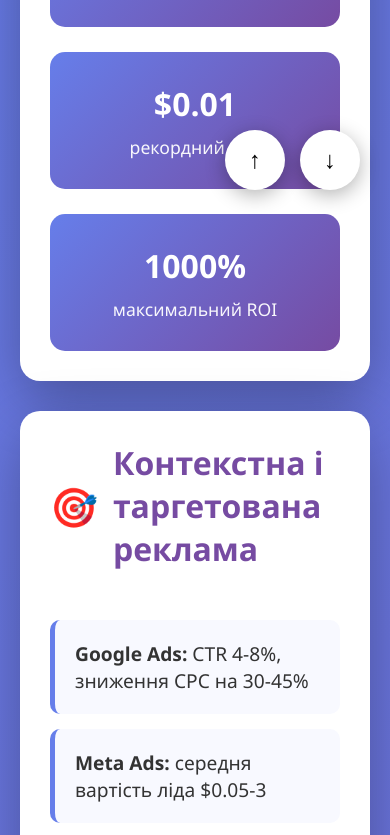
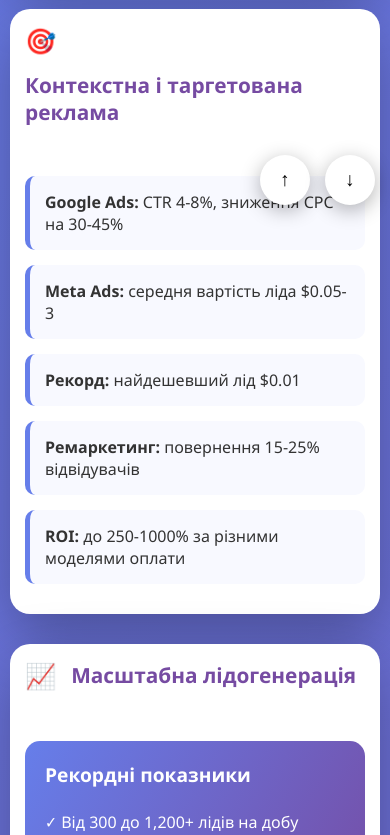
Before and after one commit to shturmak/resume, a plain HTML site: page index.html in a window 390 px wide. Shown: the part 624-1459 px from the top of the page. Drawn offline with Linux system fonts and the light colour scheme.

Commit message:
Refactor CSS styles for responsive design
Adjusted various font sizes and paddings for better responsiveness across different screen sizes.

```diff
--- a/index.html
+++ b/index.html
@@ -200,19 +200,100 @@
 
         @media (max-width: 768px) {
             .slide {
-                padding: 30px;
+                padding: 20px;
+                min-height: auto;
             }
 
             .slide h1 {
-                font-size: 2.5em;
+                font-size: 1.8em;
+                line-height: 1.2;
+                word-wrap: break-word;
             }
 
             .slide h2 {
-                font-size: 2em;
+                font-size: 1.5em;
+                line-height: 1.3;
+                flex-wrap: wrap;
+            }
+
+            .slide h3 {
+                font-size: 1.3em;
+            }
+
+            .subtitle {
+                font-size: 1.1em;
             }
 
             .metric-value {
-                font-size: 2em;
+                font-size: 1.8em;
+            }
+
+            .metric-label {
+                font-size: 0.95em;
+            }
+
+            .metric-card {
+                padding: 20px;
+            }
+
+            .achievements li {
+                padding: 15px;
+                font-size: 1em;
+            }
+
+            .skill-tag {
+                padding: 10px 18px;
+                font-size: 0.95em;
+            }
+
+            .highlight {
+                padding: 20px;
+            }
+
+            .highlight h3 {
+                font-size: 1.2em;
+            }
+
+            .highlight p {
+                font-size: 1em !important;
+            }
+
+            .metrics-grid {
+                grid-template-columns: 1fr;
+                gap: 15px;
+            }
+
+            .navigation {
+                bottom: 15px;
+                right: 15px;
+            }
+
+            .nav-btn {
+                width: 50px;
+                height: 50px;
+                font-size: 1.2em;
+            }
+        }
+
+        @media (max-width: 480px) {
+            .slide {
+                padding: 15px;
+            }
+
+            .slide h1 {
+                font-size: 1.5em;
+            }
+
+            .slide h2 {
+                font-size: 1.3em;
+            }
+
+            .metric-value {
+                font-size: 1.5em;
+            }
+
+            .presentation {
+                padding: 10px;
             }
         }
     </style>
```
